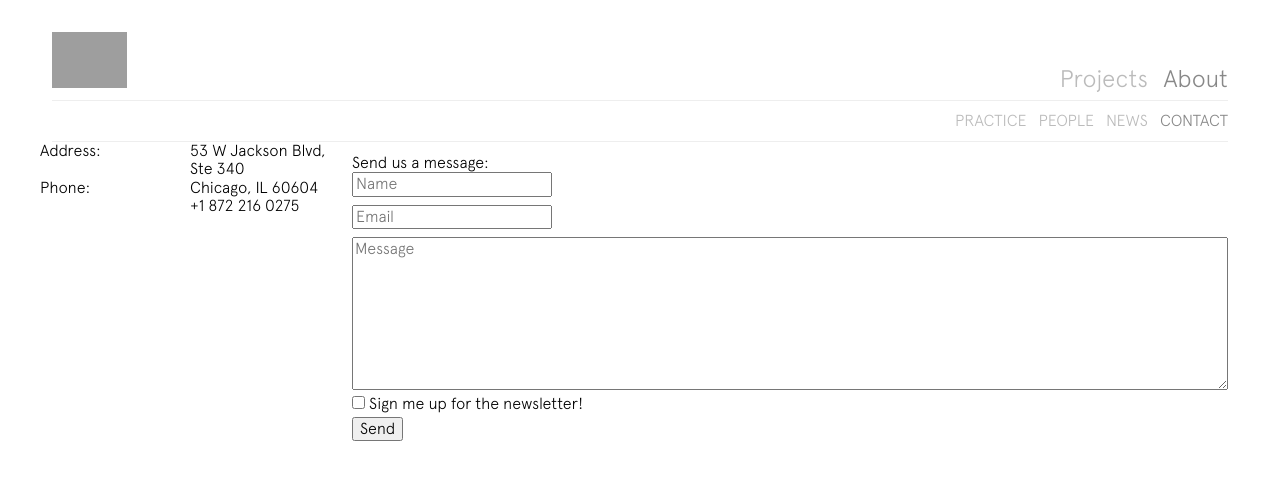
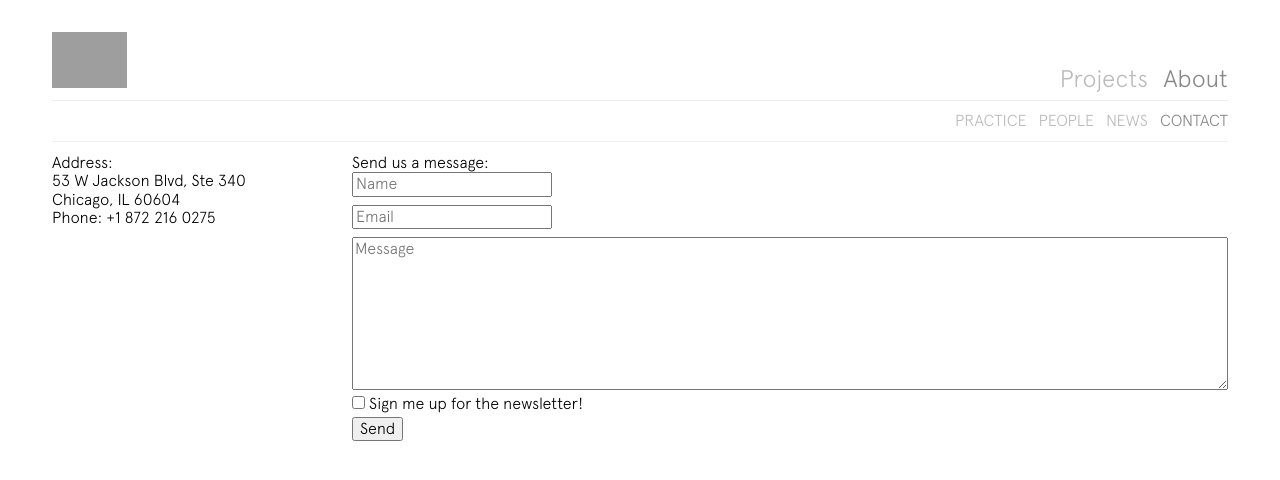
Before and after one commit to palmyra-arch/palmyra-arch.github.io, a Jekyll site: the page built from contact.html, in a window 1280 px wide. Shown: the top 480 px of the page. Built offline with Jekyll 4.4.1, drawn with Linux system fonts in a browser that asks for light colours; grey boxes are pictures that could not be loaded.

Commit message:
contacts again

```diff
--- a/contact.html
+++ b/contact.html
@@ -4,14 +4,10 @@ layout: about
 permalink: contact
 ---
 <div class="row">
-    <div class="col-1-2 col-lg-1-8 col-md-1-5 col-sm-1-4">
-        Address: <br><br>
-        Phone:
-    </div>
-    <div class="col-1-2 col-lg-1-8 col-md-1-5 col-sm-1-4">
-        53 W Jackson Blvd, Ste 340<br>
-        Chicago, IL 60604<br>
-        +1 872 216 0275
+    <div class="col col-1-1 col-lg-1-4 col-md-2-5 col-sm-1-2">
+        Address: <div>53 W Jackson Blvd, Ste 340<br>
+        Chicago, IL 60604</div>
+        Phone: +1 872 216 0275
     </div>
     <div class="col col-1-1 col-lg-3-4 col-md-3-5 col-sm-1-2">
         Send us a message:
```
